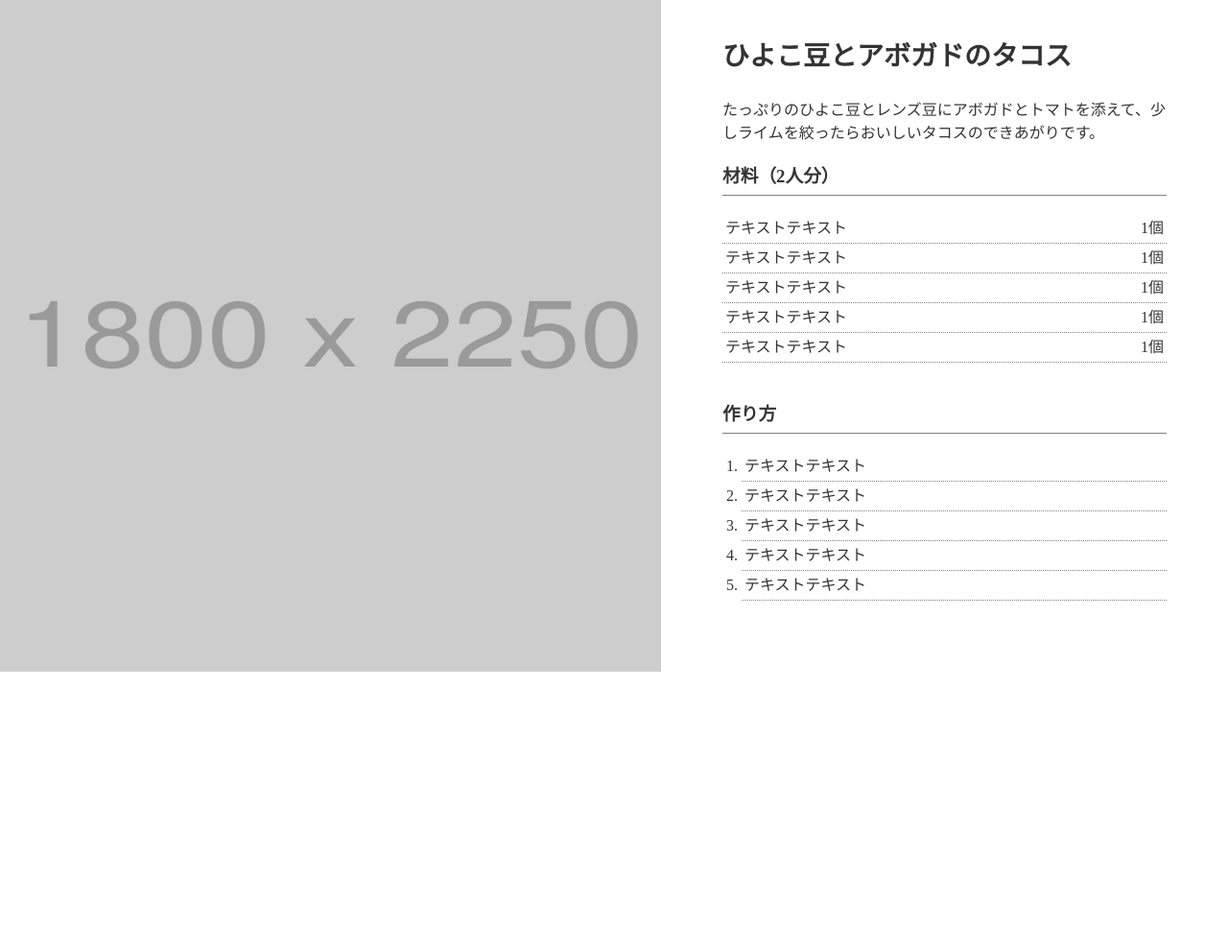
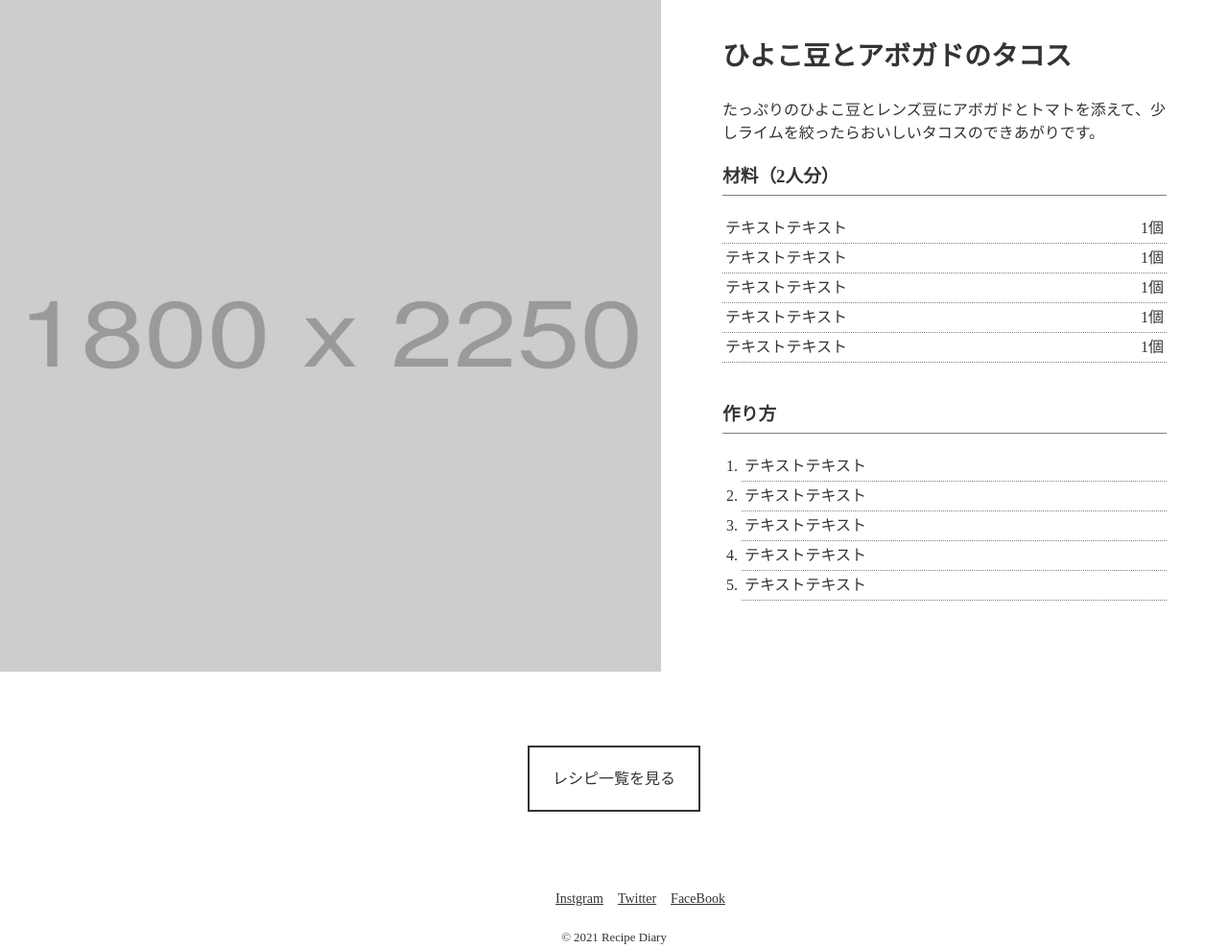
Before and after one commit to Nkot117/CopySite002, a plain HTML site: page index.html in a window 1280 px wide. Shown: the whole page at 96% size. Before the commit the page ends 800 px from the top, so only its background shows below. Drawn offline with Linux system fonts and the light colour scheme.

Commit message:
フッター箇所の追加

```diff
--- a/assets/css/style.css
+++ b/assets/css/style.css
@@ -9,6 +9,15 @@ body {
     color: #333;
 }
 
+a {
+    text-decoration: none;
+    color: #333;
+}
+
+ul {
+    list-style: none;
+}
+
 
 /*
     MainContent Style
@@ -17,6 +26,7 @@ body {
 .main {
     display: flex;
     justify-content: space-between;
+    margin-bottom: 70px;
 }
 
 .main>img {
@@ -61,3 +71,41 @@ body {
     padding: 3px;
     border-bottom: 0.5px dotted gray;
 }
+
+
+/*
+    Button Style
+*/
+
+.button-area {
+    text-align: center;
+    margin: 100px;
+}
+
+.button {
+    padding: 24px;
+    border: 2px solid #333;
+}
+
+
+/*
+    Footer Style
+*/
+
+.footer {
+    text-align: center;
+}
+
+.sns-list {
+    display: flex;
+    justify-content: center;
+}
+
+.sns-list .sns-item {
+    margin-left: 15px;
+}
+
+.sns-list .sns-item a {
+    font-size: 14px;
+    text-decoration: underline;
+}
--- a/index.html
+++ b/index.html
@@ -87,6 +87,34 @@
             </ol>
         </div>
     </main>
+
+    <div class="button-area">
+        <a href="#" class="button">
+            レシピ一覧を見る
+        </a>
+    </div>
+
+    <footer class="footer">
+        <ul class="sns-list">
+            <li class="sns-item">
+                <a href="#">
+                    Instgram
+                </a>
+            </li>
+            <li class="sns-item">
+                <a href="#">
+                    Twitter
+                </a>
+            </li>
+            <li class="sns-item">
+                <a href="#">
+                    FaceBook
+                </a>
+            </li>
+        </ul>
+        <small>&copy; 2021 Recipe Diary</small>
+    </footer>
+
 </body>
 
 </html>
```
